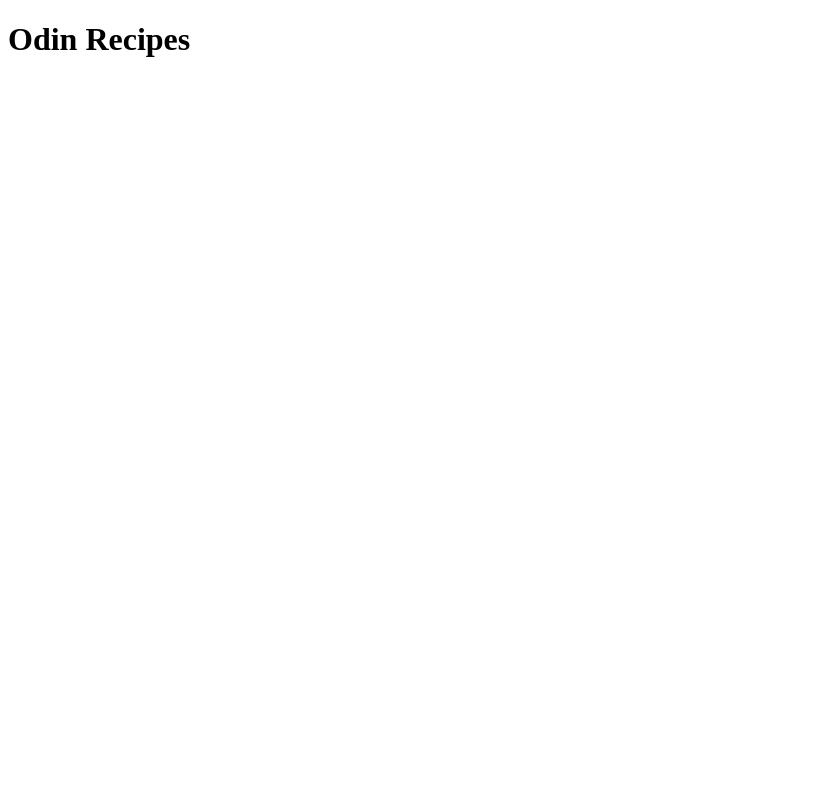
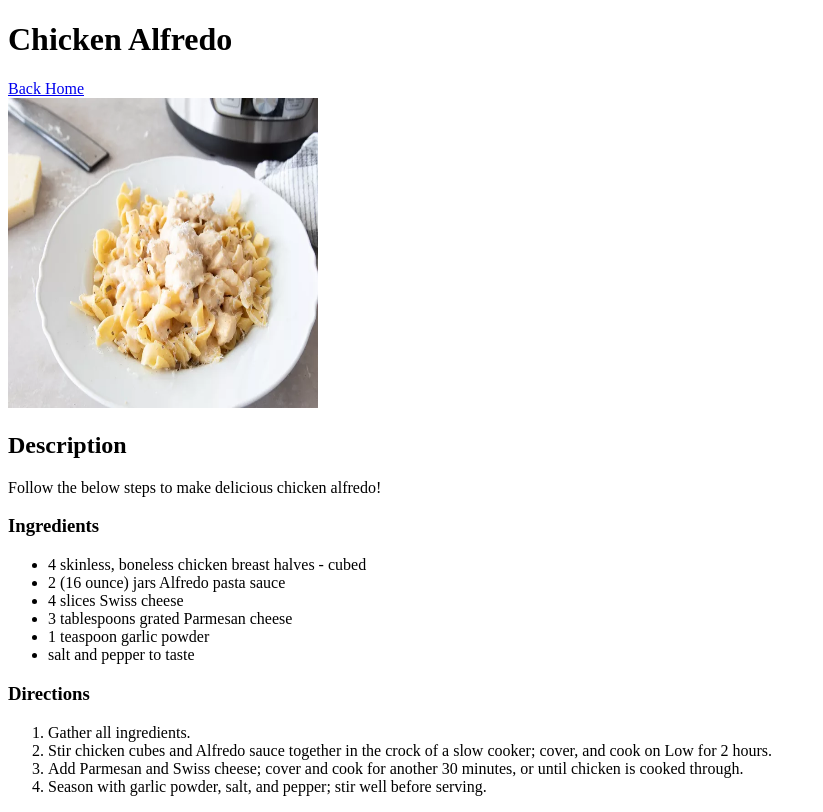
Before and after one commit to jakobschaefer21/odin-recipes, a plain HTML site: page recipes/chickenAlfredo.html in a window 1280 px wide. Shown: the whole page, without its empty margins (0-823 px from the left). Drawn offline with Linux system fonts and the light colour scheme.

Commit message:
Setup chicken alfredo page

```diff
--- a/recipes/chickenAlfredo.html
+++ b/recipes/chickenAlfredo.html
@@ -6,6 +6,29 @@
     </head>
 
     <body>
-        <h1>Odin Recipes</h1>
+        <h1>Chicken Alfredo</h1>
+        <a href="../index.html">Back Home<br></a>
+        <img src="../images/chickenAlfredo.jpg" alt="Chicken Alfredo" height="310" width="310"><br>
+        <h2>Description</h2>
+        <p>Follow the below steps to make delicious chicken alfredo!<br></p>
+
+        <h3>Ingredients</h3>
+        <ul>
+            <li>4 skinless, boneless chicken breast halves - cubed</li>
+            <li>2 (16 ounce) jars Alfredo pasta sauce</li>
+            <li>4 slices Swiss cheese</li>
+            <li>3 tablespoons grated Parmesan cheese</li>
+            <li>1 teaspoon garlic powder</li>
+            <li>salt and pepper to taste</li>
+        </ul>
+
+        <h3>Directions</h3>
+        <ol>
+            <li>Gather all ingredients.</li>
+            <li>Stir chicken cubes and Alfredo sauce together in the crock of a slow cooker; cover, and cook on Low for 2 hours.</li>
+            <li>Add Parmesan and Swiss cheese; cover and cook for another 30 minutes, or until chicken is cooked through.</li>
+            <li>Season with garlic powder, salt, and pepper; stir well before serving.</li>
+        </ol>
+
     </body>
 </html>
```
Also changed, not shown: images/chickenAlfredo.jpg (added).
